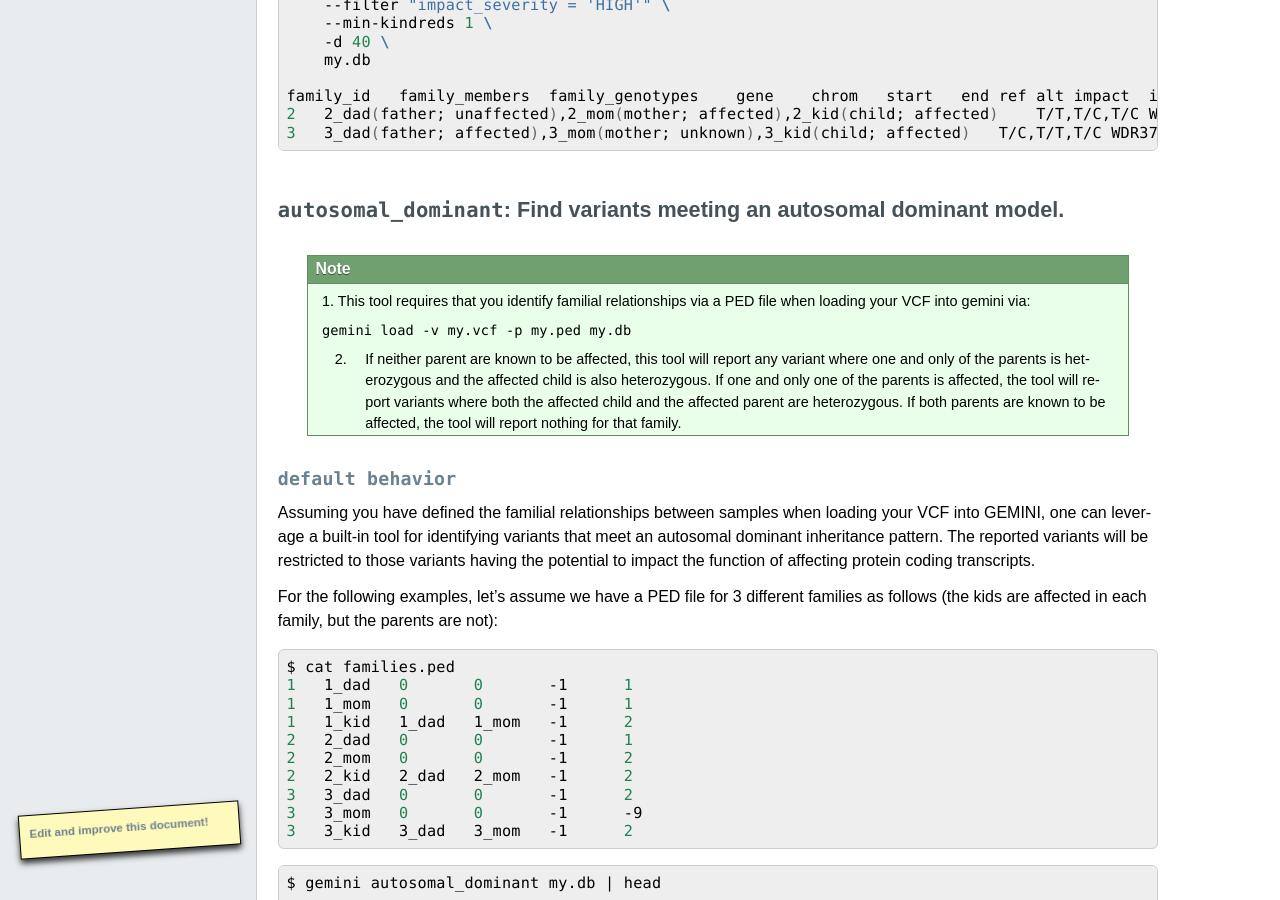
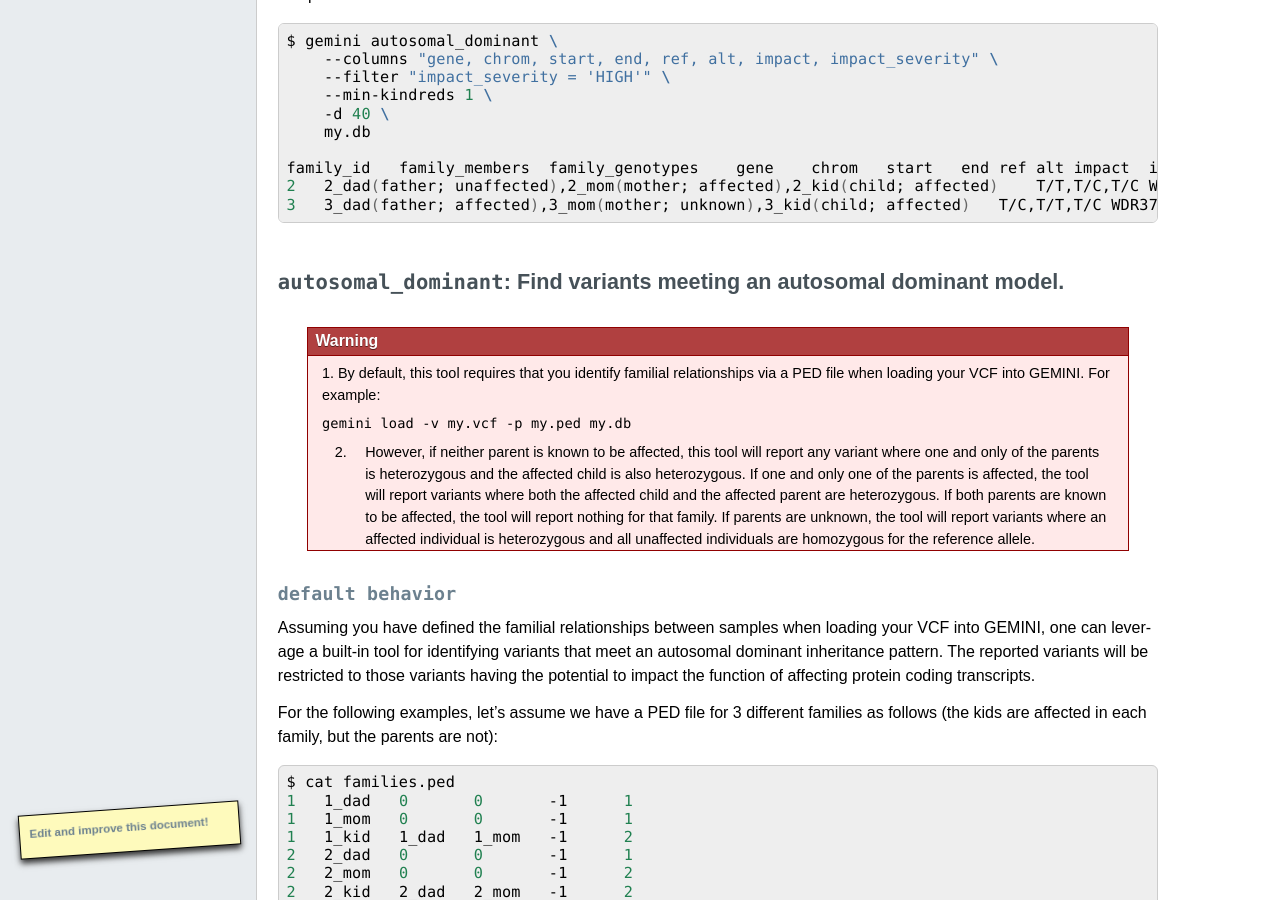
Before and after one commit to arq5x/gemini, a Sphinx documentation site: the page built from docs/content/tools.rst, in a window 1280 px wide and 900 px high, scrolled down 6490 px. Built offline with Sphinx 7.4.7, drawn with Linux system fonts in a browser that asks for light colours; formulas are drawn with MathJax 3; pages that are not in the unit, such as notebooks, are missing from menus; comment, search, counter and statistics services are not loaded; the version number is read from the project's files by our own code; some of the changed text lies outside the part shown.

Commit message:
[DOC] update auto_* tools re: parents no longer required.

```diff
--- a/docs/content/tools.rst
+++ b/docs/content/tools.rst
@@ -281,12 +281,16 @@ following:
 ============================================================================
 ``autosomal_recessive``: Find variants meeting an autosomal recessive model.
 ============================================================================
-.. note::
+.. warning::
 
-    This tool requires that you identify familial relationships via a PED file
-    when loading your VCF into gemini via:
+    By default, this tool requires that you identify familial relationships
+    via a PED file when loading your VCF into GEMINI.  For example:
 
     ``gemini load -v my.vcf -p my.ped my.db``
+
+    However, in the absence of established parent/child relationships in the PED
+    file, GEMINI will issue a WARNING, yet will attempt to identify autosomal
+    recessive candidates for all samples marked as "affected".
 
 ---------------------
 ``default behavior``
@@ -429,19 +433,22 @@ depth (default: 0) for each sample:
 ===========================================================================
 ``autosomal_dominant``: Find variants meeting an autosomal dominant model.
 ===========================================================================
-.. note::
 
-    1. This tool requires that you identify familial relationships via a PED file
-    when loading your VCF into gemini via:
+.. warning::
+
+    1. By default, this tool requires that you identify familial relationships
+    via a PED file when loading your VCF into GEMINI.  For example:
 
     ``gemini load -v my.vcf -p my.ped my.db``
 
-    2. If neither parent are known to be affected, this tool will report any
+    2. However, if neither parent is known to be affected, this tool will report any
        variant where one and only of the parents is heterozygous and the affected
        child is also heterozygous.  If one and only one of the parents is affected,
        the tool will report variants where both the affected child and the affected
        parent are heterozygous.  If both parents are known to be affected, the
-       tool will report nothing for that family.
+       tool will report nothing for that family.  If parents are unknown, the tool
+       will report variants where an affected individual is heterozygous and
+       all unaffected individuals are homozygous for the reference allele.
 
 ---------------------
 ``default behavior``
```
